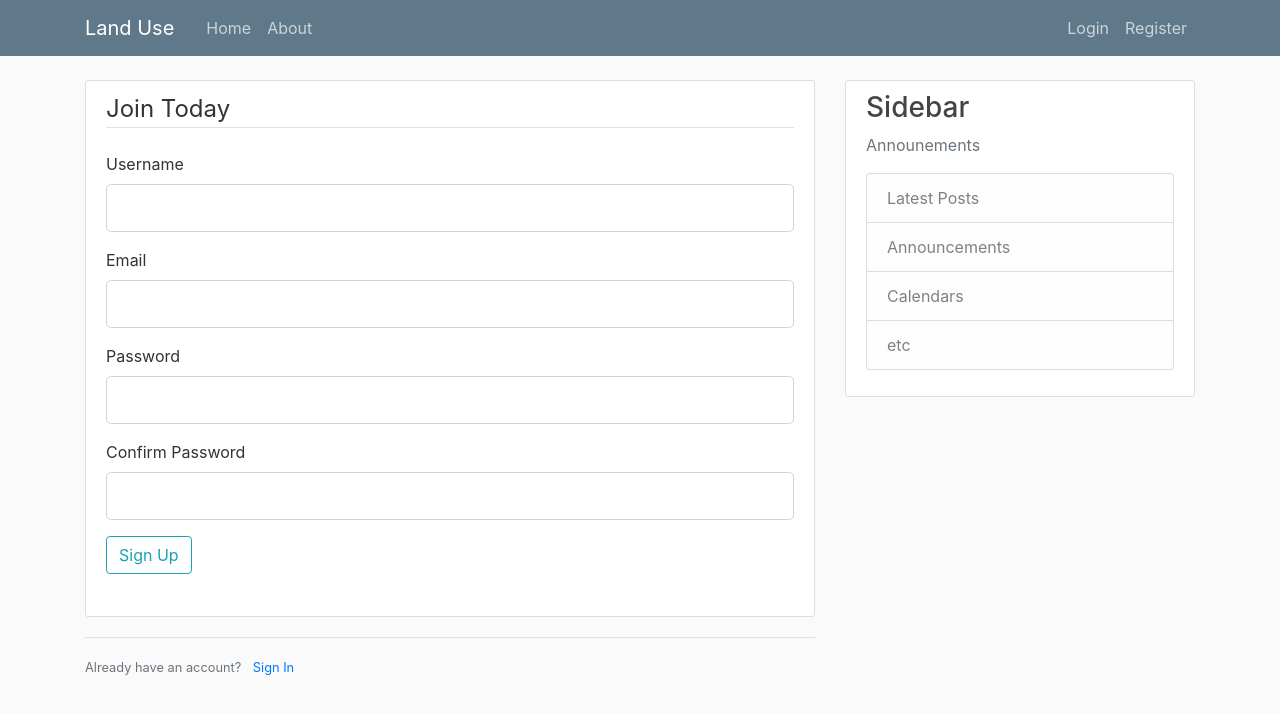
After one commit to Adeniyii/landUse, a Flask app: page /register in a window 1280 px wide. The commit adds this page. Shown: the top 714 px of the page. Run offline with Flask 2, Linux system fonts and the light colour scheme; some libraries are stand-ins or nearby versions.

Commit message:
Added Login and register endpoints and views

```diff
--- a/app.py
+++ b/app.py
@@ -1,12 +1,12 @@
 import os
 from dotenv import load_dotenv
-from flask import Flask, render_template, url_for
+from flask import Flask, render_template, url_for, flash, redirect
+from forms import RegistrationForm, LoginForm
 
 load_dotenv()
 app = Flask(__name__)
 
 app.config['SECRET_KEY'] = os.getenv("SECRET_KEY")
-
 
 posts = [
     {
@@ -23,17 +23,43 @@ posts = [
     }
 ]
 
-
+# this will be the welcome page
 @app.route("/")
 @app.route("/home")
 def home():
     return render_template("home.html", posts=posts)
+
 
 @app.route("/about")
 def about():
     return render_template("about.html", posts=posts, title="About")
 
 
+@app.route("/register", methods=["GET", "POST"])
+def register():
+    form = RegistrationForm()
+    if form.validate_on_submit():
+        flash(f"Account created for {form.username.data}!", "success")
+        return redirect(url_for("dashboard"))
+    return render_template("register.html", title="Register", form=form)
+
+
+@app.route("/login", methods=["GET", "POST"])
+def login():
+    form = LoginForm()
+    if form.validate_on_submit():
+        if form.email.data == "l@g.co" and form.password.data == "111":
+            flash(f"Successfully logged in {form.email.data}!", "success")
+            return redirect(url_for("dashboard"))
+        else:
+            flash(f"Log in Unuccessful. Please try again.", "danger")
+    return render_template("login.html", title="Login", form=form)
+
+
+@app.route("/dashboard", methods=["GET", "POST"])
+def dashboard():
+    return render_template("dashboard.html", title="Dashboard")
+
 # modules are named "__main__" when run directly with python
 if __name__ == '__main__':
     app.run(debug=True)
--- /dev/null
+++ b/forms.py
@@ -0,0 +1,20 @@
+from flask_wtf import FlaskForm
+from wtforms import StringField, PasswordField, SubmitField, BooleanField
+from wtforms.validators import DataRequired, Length, Email, EqualTo
+
+
+class RegistrationForm(FlaskForm):
+    username = StringField("Username", validators=[
+                           DataRequired(), Length(2, 20)])
+    email = StringField("Email", validators=[DataRequired(), Email()])
+    password = PasswordField("Password", validators=[DataRequired()])
+    confirm_password = PasswordField("Confirm Password", validators=[
+                                    DataRequired(), EqualTo("password")])
+    submit = SubmitField("Sign Up")
+
+
+class LoginForm(FlaskForm):
+    email = StringField("Email", validators=[DataRequired(), Email()])
+    password = PasswordField("Password", validators=[DataRequired()])
+    remember = BooleanField("Remember Me")
+    submit = SubmitField("Log In")
--- /dev/null
+++ b/templates/dashboard.html
@@ -0,0 +1,4 @@
+{% extends "layout.html" %}
+{% block content %}
+<h1>Welcome to your dashboard sucker!</h1>
+{% endblock %}
--- a/templates/layout.html
+++ b/templates/layout.html
@@ -23,7 +23,7 @@
     <header class="site-header">
       <nav class="navbar navbar-expand-md navbar-dark bg-steel fixed-top">
         <div class="container">
-          <a class="navbar-brand mr-4" href="/">Flask Blog</a>
+          <a class="navbar-brand mr-4" href="/">Land Use</a>
           <button
             class="navbar-toggler"
             type="button"
@@ -37,13 +37,13 @@
           </button>
           <div class="collapse navbar-collapse" id="navbarToggle">
             <div class="navbar-nav mr-auto">
-              <a class="nav-item nav-link" href="/">Home</a>
-              <a class="nav-item nav-link" href="/about">About</a>
+              <a class="nav-item nav-link" href="{{ url_for('home') }}">Home</a>
+              <a class="nav-item nav-link" href="{{ url_for('about') }}">About</a>
             </div>
             <!-- Navbar Right Side -->
             <div class="navbar-nav">
-              <a class="nav-item nav-link" href="/login">Login</a>
-              <a class="nav-item nav-link" href="/register">Register</a>
+              <a class="nav-item nav-link" href="{{ url_for('login') }}">Login</a>
+              <a class="nav-item nav-link" href="{{ url_for('register') }}">Register</a>
             </div>
           </div>
         </div>
@@ -52,12 +52,21 @@
     <main role="main" class="container">
         <div class="row">
           <div class="col-md-8">
+              {% with messages = get_flashed_messages(with_categories=true) %}
+                {% if messages %}
+                    {% for category, message in messages %}
+                        <div class="alert alert-{{ category }}">
+                            {{ message }}
+                        </div>
+                    {% endfor %}
+                {% endif %}
+              {% endwith %}
             {% block content %}{% endblock %}
           </div>
           <div class="col-md-4">
             <div class="content-section">
-              <h3>Our Sidebar</h3>
-              <p class='text-muted'>You can put any information here you'd like.
+              <h3>Sidebar</h3>
+              <p class='text-muted'>Announements
                 <ul class="list-group">
                   <li class="list-group-item list-group-item-light">Latest Posts</li>
                   <li class="list-group-item list-group-item-light">Announcements</li>
--- /dev/null
+++ b/templates/register.html
@@ -0,0 +1,72 @@
+{% extends "layout.html" %}
+{% block content %}
+    <div class="content-section">
+        <form action="" method="POST">
+            <!-- Protection against csrf attacks using the secret key variable -->
+            {{ form.hidden_tag() }}
+            <fieldset class="form-group">
+                <legend class="border-bottom mb-4">Join Today</legend>
+                <div class="form-group">
+                    {{ form.username.label(class="form-control-label") }}
+                    {% if form.username.errors %}
+                    {{ form.username(class="form-control form-control-lg is-invalid") }}
+                    <div class="invalid-feedback">
+                        {% for error in form.username.errors %}
+                            <span>{{ error }}</span>
+                        {% endfor %}
+                    </div>
+                    {% else %}
+                    {{ form.username(class="form-control form-control-lg") }}
+                    {% endif %}
+                </div>
+                <div class="form-group">
+                    {{ form.email.label(class="form-control-label") }}
+                    {% if form.email.errors %}
+                    {{ form.email(class="form-control form-control-lg is-invalid") }}
+                    <div class="invalid-feedback">
+                        {% for error in form.email.errors %}
+                            <span>{{ error }}</span>
+                        {% endfor %}
+                    </div>
+                    {% else %}
+                    {{ form.email(class="form-control form-control-lg") }}
+                    {% endif %}
+                </div>
+                <div class="form-group">
+                    {{ form.password.label(class="form-control-label") }}
+                    {% if form.password.errors %}
+                    {{ form.password(class="form-control form-control-lg is-invalid") }}
+                    <div class="invalid-feedback">
+                        {% for error in form.password.errors %}
+                            <span>{{ error }}</span>
+                        {% endfor %}
+                    </div>
+                    {% else %}
+                    {{ form.password(class="form-control form-control-lg") }}
+                    {% endif %}
+                </div>
+                <div class="form-group">
+                    {{ form.confirm_password.label(class="form-control-label") }}
+                    {% if form.confirm_password.errors %}
+                    {{ form.confirm_password(class="form-control form-control-lg is-invalid") }}
+                    <div class="invalid-feedback">
+                        {% for error in form.confirm_password.errors %}
+                            <span>{{ error }}</span>
+                        {% endfor %}
+                    </div>
+                    {% else %}
+                    {{ form.confirm_password(class="form-control form-control-lg") }}
+                    {% endif %}
+                </div>
+                <div class="form-group">
+                    {{ form.submit(class="btn btn-outline-info") }}
+                </div>
+            </fieldset>
+        </form>
+    </div>
+    <div class="border-top pt-3">
+        <small class="text-muted">
+            Already have an account? <a class="ml-2" href="{{ url_for('login') }}">Sign In</a>
+        </small>
+    </div>
+{% endblock %}
```
Also changed, not shown: templates/login.html (added, +53 -0 lines), 1 other file.
